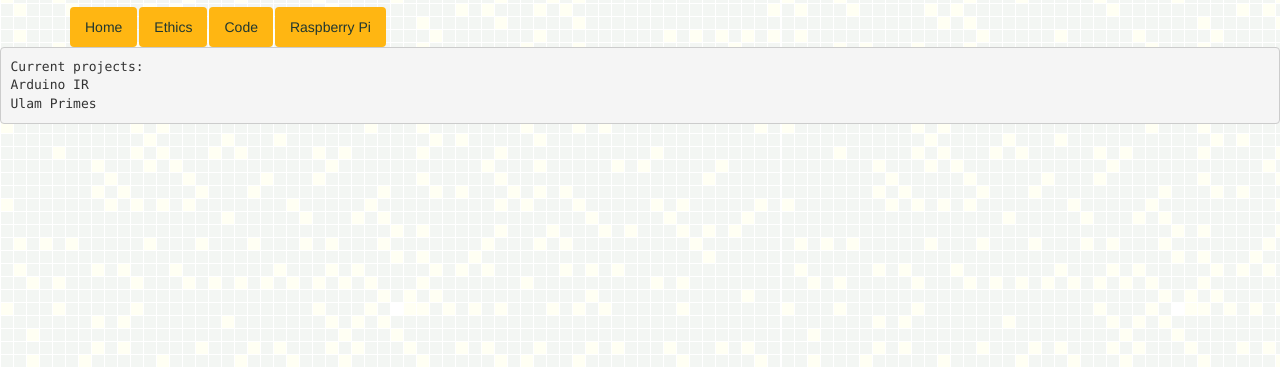
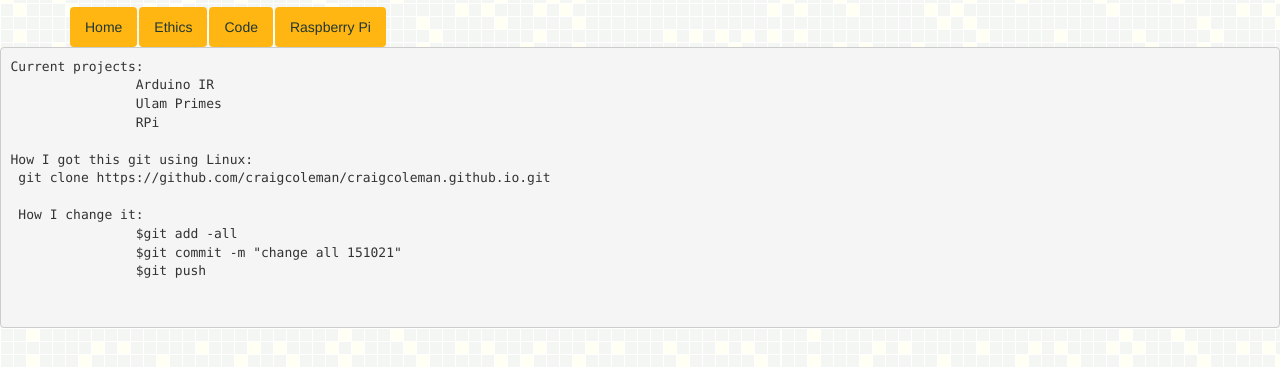
Before and after one commit to craigcoleman/craigcoleman.github.io, a website: page index.html in a window 1280 px wide. Shown: the part 49-416 px from the top of the page. Drawn offline with nearby package versions, Linux system fonts and the light colour scheme.

Commit message:
change all 151021a

```diff
--- a/index.html
+++ b/index.html
@@ -29,8 +29,19 @@ background:#fff url("img/ulamgreen.png");
 
 <pre>
 Current projects:
-Arduino IR
-Ulam Primes
+		Arduino IR
+		Ulam Primes
+		RPi
+
+How I got this git using Linux:
+ git clone https://github.com/craigcoleman/craigcoleman.github.io.git
+
+ How I change it:
+		$git add -all
+		$git commit -m "change all 151021"
+		$git push
+
+
 </pre>
 
 </body>
```
